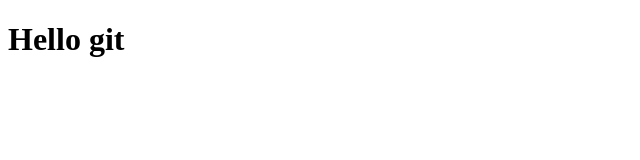
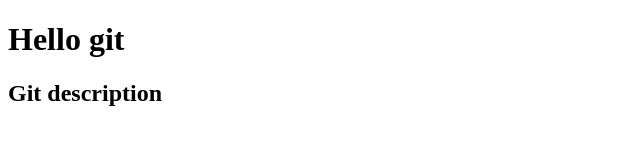
Before and after one commit to ga-al/git-test, a plain HTML site: page index.html in a window 1280 px wide. Shown: the whole page, without its empty margins (0-640 px from the left). Drawn offline with Linux system fonts and the light colour scheme.

Commit message:
added h2

```diff
--- a/index.html
+++ b/index.html
@@ -8,6 +8,7 @@
 </head>
 <body>
   <h1>Hello git</h1>
+  <h2>Git description</h2>
   <script src="script.js"></script>
 </body>
 </html>
```
